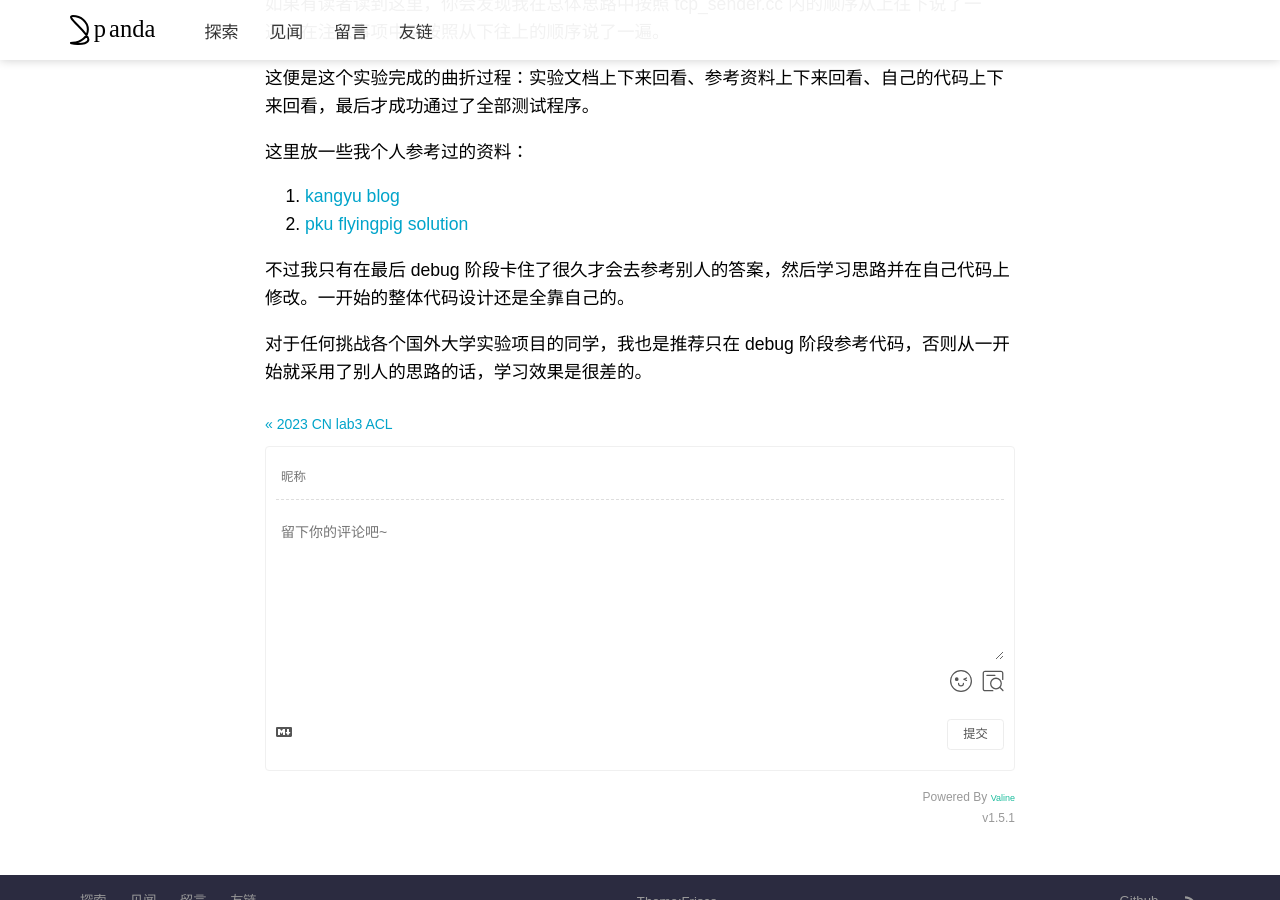
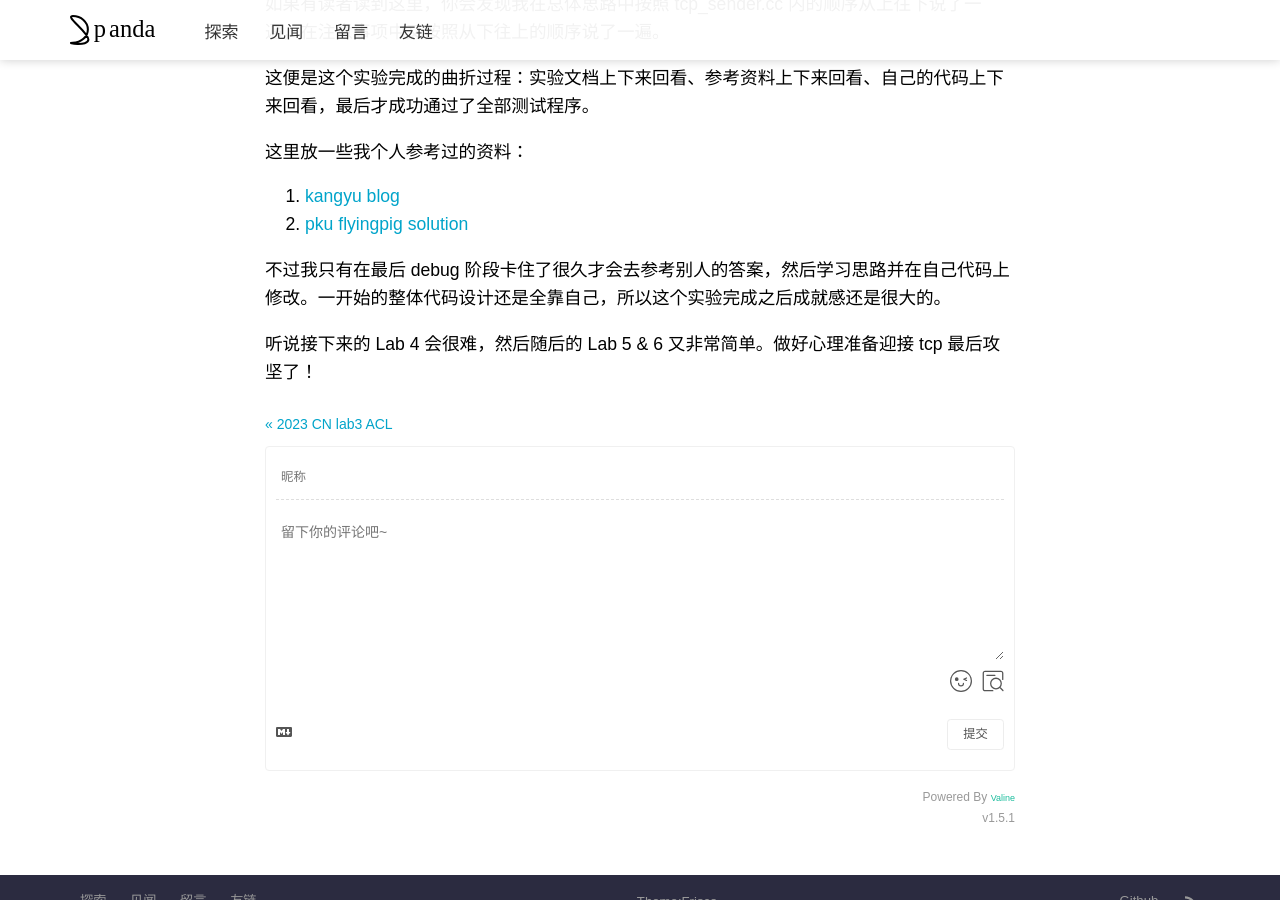
Before and after one commit to pandacase/pandacase.github.io, a Jekyll site: the page built from _posts/2023-11-29-cs144_lab3.md, in a window 1280 px wide and 900 px high, scrolled down 4404 px. Built offline with Jekyll 4.4.1, drawn with Linux system fonts in a browser that asks for light colours; nearby versions of some CDN libraries; some web fonts are replaced; comment, search, counter and statistics services are not loaded; a style sheet for code colours, icons or effects is not loaded.

Commit message:
Update 2023-11-29-cs144_lab3.md

```diff
--- a/_posts/2023-11-29-cs144_lab3.md
+++ b/_posts/2023-11-29-cs144_lab3.md
@@ -118,6 +118,6 @@ void AckReceived::execute(TCPSender &sender, std::deque<TCPSegment> &) const {
 1. [kangyu blog](https://www.cnblogs.com/kangyupl/p/stanford_cs144_labs.html#187390039)
 2. [pku flyingpig solution](https://github.com/PKUFlyingPig/CS144-Computer-Network/blob/master/libsponge/tcp_sender.cc)
 
-不过我只有在最后 debug 阶段卡住了很久才会去参考别人的答案，然后学习思路并在自己代码上修改。一开始的整体代码设计还是全靠自己的。
+不过我只有在最后 debug 阶段卡住了很久才会去参考别人的答案，然后学习思路并在自己代码上修改。一开始的整体代码设计还是全靠自己，所以这个实验完成之后成就感还是很大的。
 
-对于任何挑战各个国外大学实验项目的同学，我也是推荐只在 debug 阶段参考代码，否则从一开始就采用了别人的思路的话，学习效果是很差的。
+听说接下来的 Lab 4 会很难，然后随后的 Lab 5 & 6 又非常简单。做好心理准备迎接 tcp 最后攻坚了！
```
